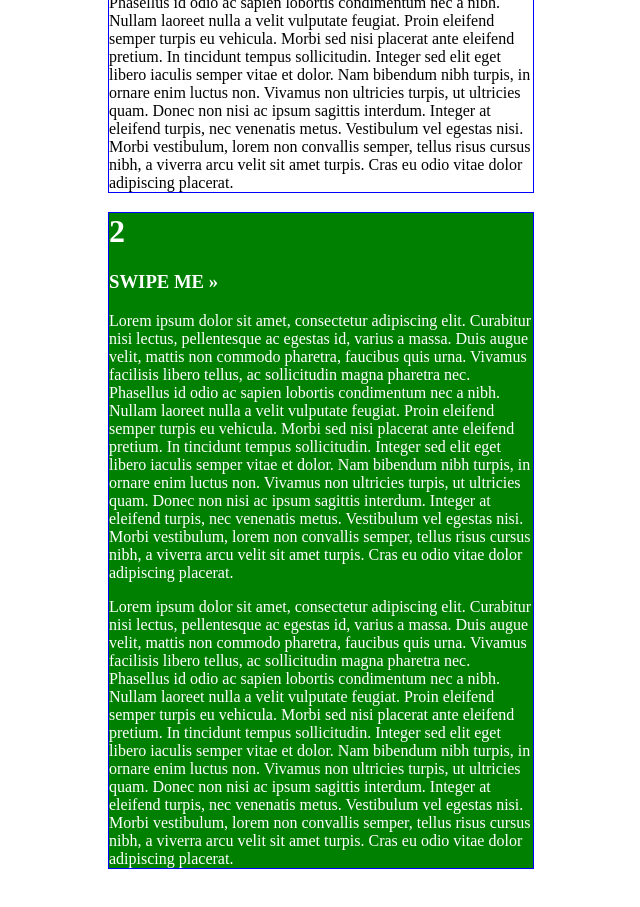
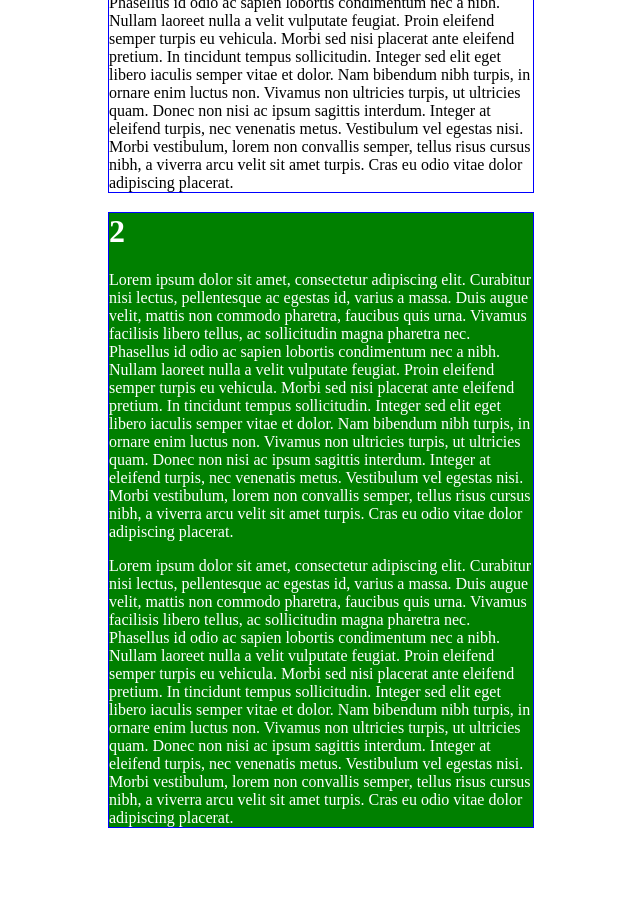
Before and after one commit to smaura777/sled, a plain HTML site: page index.html in a window 1280 px wide. Shown: the part 765-1672 px from the top of the page, without its empty margins (285-925 px from the left). Drawn offline with nearby package versions, Linux system fonts and the light colour scheme.

```diff
--- a/index.html
+++ b/index.html
@@ -109,7 +109,7 @@
        <div class="page" style="outline: 1px solid blue; background-color:green; color:white; width: 424px; ">
         <div id="page_text">
            <h1> 2 </h1>
-            <h3> SWIPE ME &raquo</h3>
+
 
 			<p>
 			  Lorem ipsum dolor sit amet, consectetur adipiscing elit. Curabitur nisi lectus,
```
